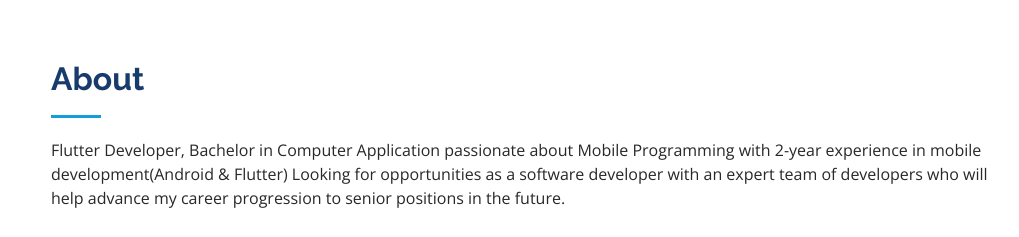
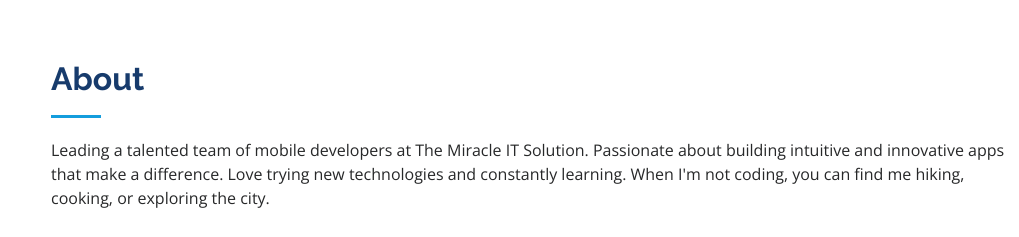
Before and after one commit to Khuntarpit/Khuntarpit.github.io, a plain HTML site: page index.html in a window 1280 px wide. Shown: the part 800-1037 px from the top of the page, without its empty margins (261-1280 px from the left). Drawn offline with nearby package versions, Linux system fonts and the light colour scheme.

Commit message:
Update index.html

```diff
--- a/index.html
+++ b/index.html
@@ -88,9 +88,7 @@
 
         <div class="section-title">
           <h2>About</h2>
-          <p>Flutter Developer, Bachelor in Computer Application passionate about Mobile Programming with 2-year
-            experience in mobile development(Android & Flutter) Looking for opportunities as a software developer with
-            an expert team of developers who will help advance my career progression to senior positions in the future.
+          <p>Leading a talented team of mobile developers at The Miracle IT Solution. Passionate about building intuitive and innovative apps that make a difference. Love trying new technologies and constantly learning. When I'm not coding, you can find me hiking, cooking, or exploring the city.
           </p>
         </div>
         <div class="row">
```
